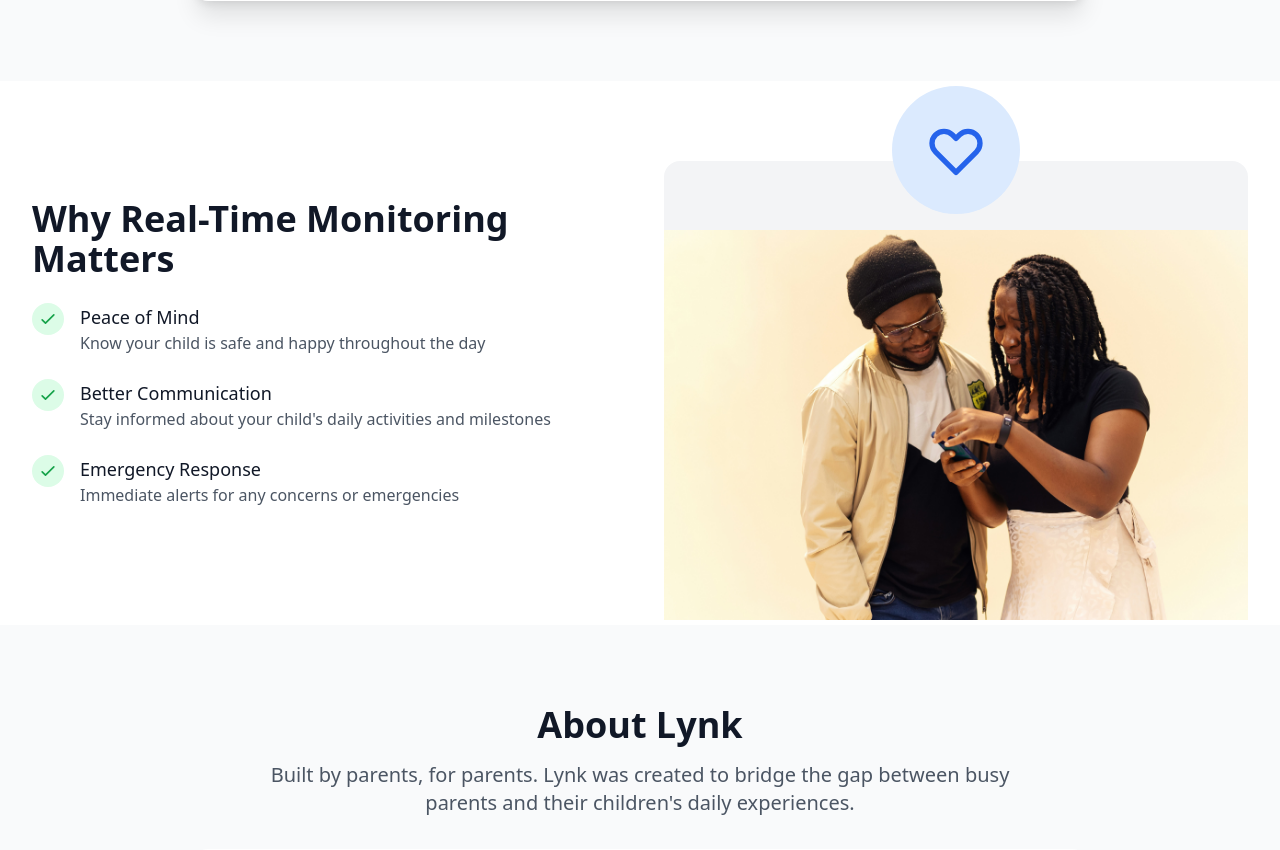
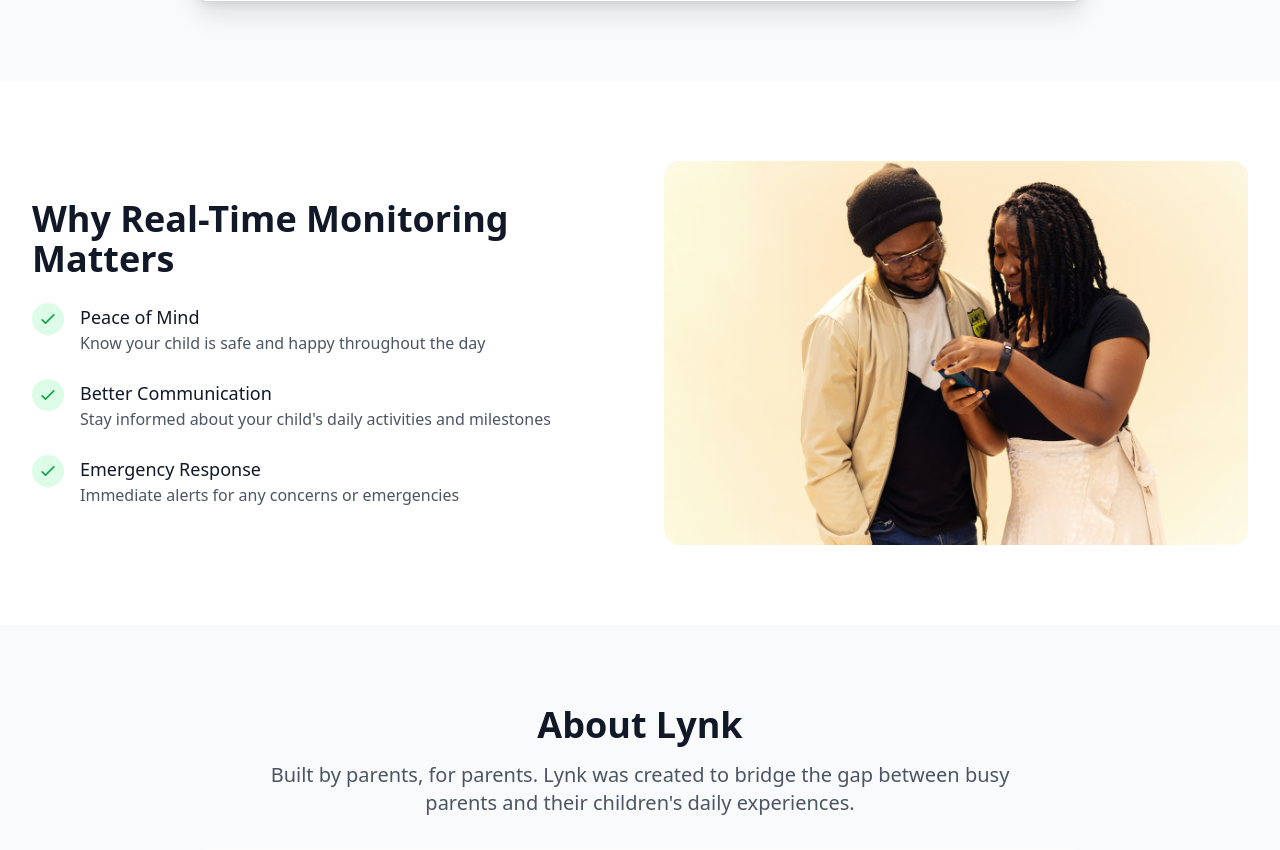
Before and after one commit to ifeanyiBatman/find_my_kid, a FastAPI app: page / in a window 1280 px wide. Shown: the part 2117-2967 px from the top of the page. Run offline with FastAPI, Linux system fonts and the light colour scheme; some libraries are stand-ins or nearby versions.

Commit message:
filled the placement of the images.

```diff
--- a/app/main.py
+++ b/app/main.py
@@ -32,7 +32,7 @@ class ConnectionManager:
 manager = ConnectionManager()
 
 @app.get("/")
-async def read_root(request:Request):
+def read_root(request:Request):
     return templates.TemplateResponse("index.html", {"request":request})
 
 
--- a/templates/index.html
+++ b/templates/index.html
@@ -19,9 +19,9 @@
                     <div class="h-8 w-8 bg-blue-500 rounded-lg flex items-center justify-center">
                         <span class="text-white font-bold text-sm">L</span>
                     </div>
-                    <!-- Logo with name placeholder -->
-                    <div class="ml-3 h-8 w-24 bg-gray-200 rounded flex items-center justify-center">
-                        <span class="text-gray-500 text-sm"><img src="../static/img/Artboard 3.png" alt="" srcset=""></span>
+                    <!-- Logo with name -->
+                    <div class="ml-3 h-8 flex items-center">
+                        <img src="../static/img/Artboard 3.png" alt="Lynk Logo" class="h-8 w-auto object-contain">
                     </div>
                 </div>
                 <div class="hidden md:block">
@@ -57,16 +57,9 @@
                     </div>
                 </div>
                 <div>
-                    <!-- Hero image placeholder -->
-                    <div class="bg-white/10 backdrop-blur-sm rounded-2xl p-8 h-96 flex items-center justify-center">
-                        <div class="text-center">
-                            <div class="w-32 h-32 bg-white/20 rounded-full mx-auto mb-4 flex items-center justify-center">
-                                <svg class="w-16 h-16 text-white" fill="none" stroke="currentColor" viewBox="0 0 24 24">
-                                    <path stroke-linecap="round" stroke-linejoin="round" stroke-width="2" d="M12 18h.01M8 21h8a2 2 0 002-2V5a2 2 0 00-2-2H8a2 2 0 00-2 2v14a2 2 0 002 2z"></path>
-                                </svg>
-                            </div>
-                            <p class="text-white/80"><!-- Happy parents checking their phones for real-time updates --> <img src="../static/img/front-view-woman-holding-smartphone.jpg"> </p>
-                        </div>
+                    <!-- Hero image -->
+                    <div class="bg-white/10 backdrop-blur-sm rounded-2xl p-8 h-96 flex items-center justify-center overflow-hidden">
+                        <img src="../static/img/front-view-woman-holding-smartphone.jpg" alt="Happy parents checking their phones for real-time updates" class="w-full h-full object-cover rounded-xl">
                     </div>
                 </div>
             </div>
@@ -97,9 +90,9 @@
                     <p class="text-gray-600">
                         Watch your child in real-time with high-quality video streaming directly to your phone
                     </p>
-                    <!-- Feature image placeholder -->
-                    <div class="mt-4 h-32 bg-gray-200 rounded-lg flex items-center justify-center">
-                        <span class="text-gray-500 text-sm"><!-- Daycare classroom with children playing --> <img src="../static/img/happy-kids-elementary-school.jpg"> </span>
+                    <!-- Feature image -->
+                    <div class="mt-4 h-32 rounded-lg overflow-hidden">
+                        <img src="../static/img/happy-kids-elementary-school.jpg" alt="Daycare classroom with children playing" class="w-full h-full object-cover">
                     </div>
                 </div>
 
@@ -115,9 +108,9 @@
                     <p class="text-gray-600">
                         Know exactly where your child is during field trips and outdoor activities with precise GPS tracking
                     </p>
-                    <!-- Feature image placeholder -->
-                    <div class="mt-4 h-32 bg-gray-200 rounded-lg flex items-center justify-center">
-                        <span class="text-gray-500 text-sm"><!-- Map showing daycare bus location --> <img src="../static/img/female-tourist-looking-map.jpg"></span>
+                    <!-- Feature image -->
+                    <div class="mt-4 h-32 rounded-lg overflow-hidden">
+                        <img src="../static/img/female-tourist-looking-map.jpg" alt="Map showing daycare bus location" class="w-full h-full object-cover">
                     </div>
                 </div>
 
@@ -132,9 +125,9 @@
                     <p class="text-gray-600">
                         Receive real-time notifications about meals, naps, activities, and important moments throughout the day
                     </p>
-                    <!-- Feature image placeholder -->
-                    <div class="mt-4 h-32 bg-gray-200 rounded-lg flex items-center justify-center">
-                        <span class="text-gray-500 text-sm"><!-- Phone notification showing child's activity--> <img src="../static/img/brett-jordan-jdm0UlDkOEI-unsplash.jpg"></span>
+                    <!-- Feature image -->
+                    <div class="mt-4 h-32 rounded-lg overflow-hidden">
+                        <img src="../static/img/brett-jordan-jdm0UlDkOEI-unsplash.jpg" alt="Phone notification showing child's activity" class="w-full h-full object-cover">
                     </div>
                 </div>
             </div>
@@ -225,16 +218,9 @@
                     </div>
                 </div>
                 <div>
-                    <!-- Image placeholder -->
-                    <div class="bg-gray-100 rounded-2xl h-96 flex items-center justify-center">
-                        <div class="text-center">
-                            <div class="w-32 h-32 bg-blue-100 rounded-full mx-auto mb-4 flex items-center justify-center">
-                                <svg class="w-16 h-16 text-blue-600" fill="none" stroke="currentColor" viewBox="0 0 24 24">
-                                    <path stroke-linecap="round" stroke-linejoin="round" stroke-width="2" d="M4.318 6.318a4.5 4.5 0 000 6.364L12 20.364l7.682-7.682a4.5 4.5 0 00-6.364-6.364L12 7.636l-1.318-1.318a4.5 4.5 0 00-6.364 0z"></path>
-                                </svg>
-                            </div>
-                            <p class="text-gray-600"><!-- Peaceful parent knowing their child is safe --> <img src="../static/img/ninthgrid-sjNfsgeGg5Y-unsplash.jpg"></p>
-                        </div>
+                    <!-- Image -->
+                    <div class="bg-gray-100 rounded-2xl h-96 overflow-hidden">
+                        <img src="../static/img/ninthgrid-sjNfsgeGg5Y-unsplash.jpg" alt="Peaceful parent knowing their child is safe" class="w-full h-full object-cover">
                     </div>
                 </div>
             </div>
```
